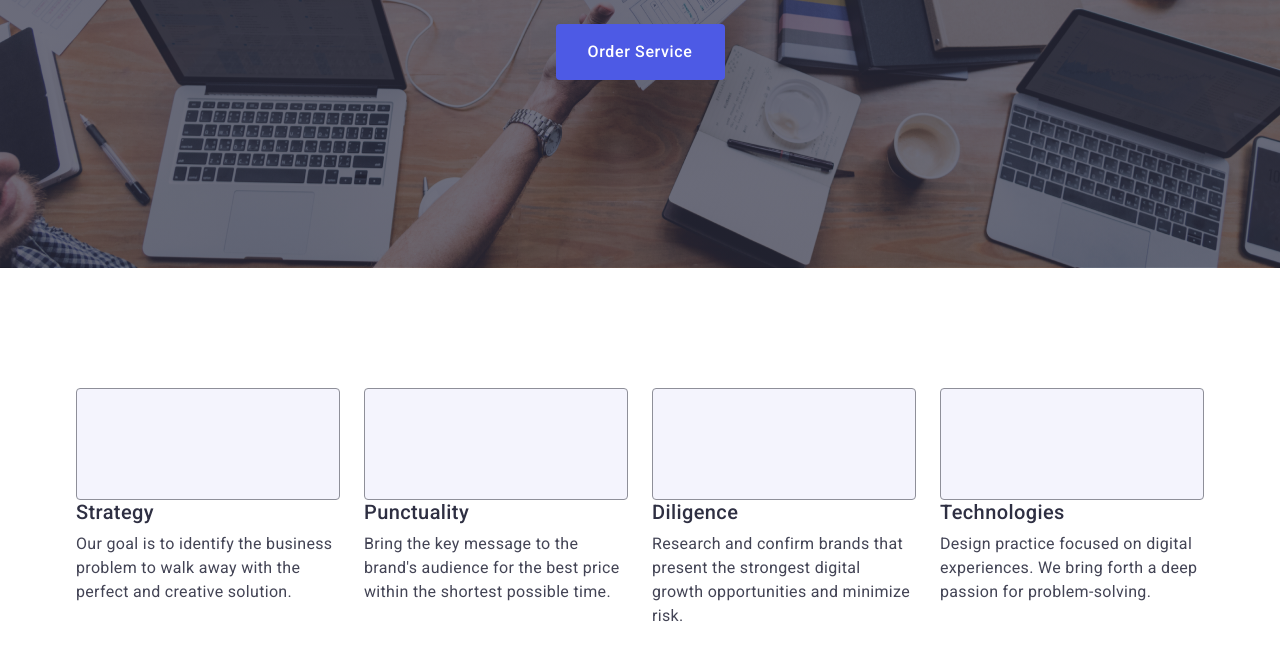
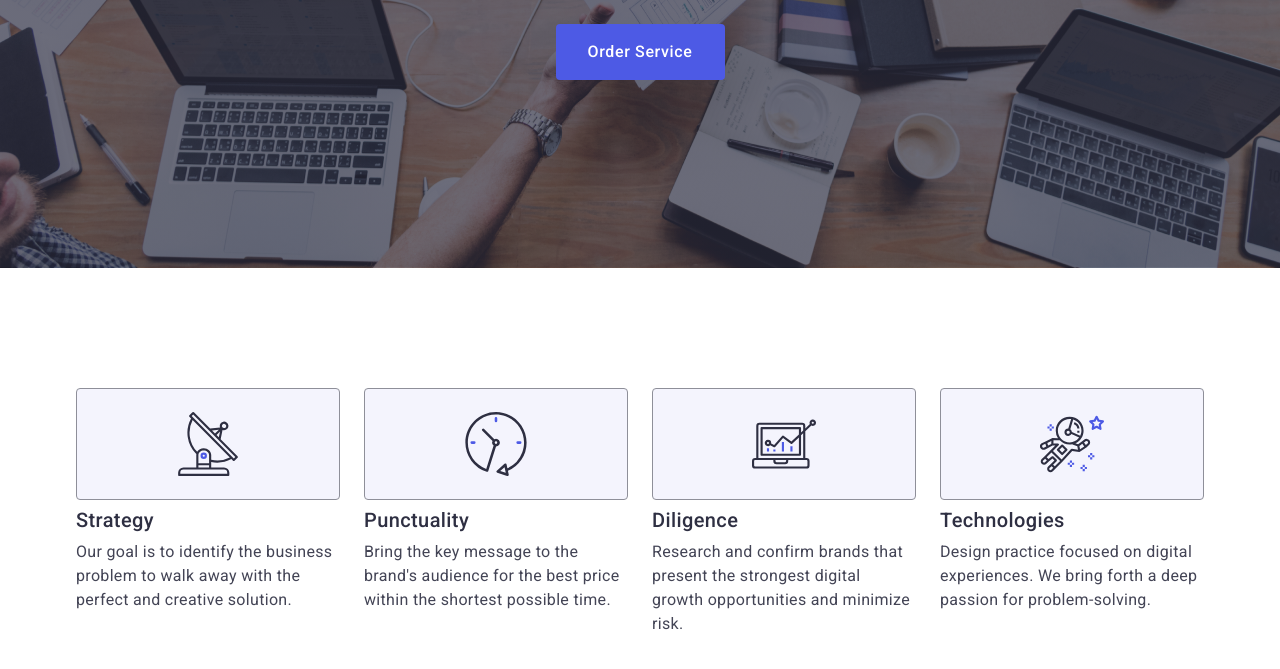
Before and after one commit to Budko00/goit-markup-hw-04, a plain HTML site: page index.html in a window 1280 px wide. Shown: the part 405-1074 px from the top of the page. Drawn offline with nearby package versions, Linux system fonts and the light colour scheme.

Commit message:
images svg

```diff
--- a/css/styles.css
+++ b/css/styles.css
@@ -313,6 +313,10 @@ transition: color 250ms cubic-bezier(0.4, 0, 0.2, 1);
 text-align: center;
 padding: 24px 32px;
     border: 1px solid #8E8F99;
+    display: flex;
+    align-items: center;
+    justify-content: center;
+    margin-bottom: 8px;
    }
  /* друга секція список */
    /* */
--- a/index.html
+++ b/index.html
@@ -81,7 +81,7 @@
             <li class="benefits-item">
               <div class="icons">
                 <svg class="" width="64" height="64">
-                  <use href="./icons.svg#icon-antenna"></use>
+                  <use href=" ./images/icons.svg#icon-antenna"></use>
                 </svg>
               </div>
               <h3 class="benefits-title">Strategy</h3>
@@ -93,7 +93,7 @@
             <li class="benefits-item">
               <div class="icons">
                 <svg class="" width="64" height="64">
-                  <use href="./icons.svg#icon-clock"></use>
+                  <use href="./images/icons.svg#icon-clock"></use>
                 </svg>
               </div>
               <h3 class="benefits-title">Punctuality</h3>
@@ -105,7 +105,7 @@
             <li class="benefits-item">
               <div class="icons">
                 <svg class="" width="64" height="64">
-                  <use href="./icons.svg#icon-diagram"></use>
+                  <use href="./images/icons.svg#icon-diagram"></use>
                 </svg>
               </div>
               <h3 class="benefits-title">Diligence</h3>
@@ -117,7 +117,7 @@
             <li class="benefits-item">
               <div class="icons">
                 <svg class="" width="64" height="64">
-                  <use href="./icons.svg#icon-astronaut"></use>
+                  <use href="./images/icons.svg#icon-astronaut"></use>
                 </svg>
               </div>
               <h3 class="benefits-title">Technologies</h3>
```
